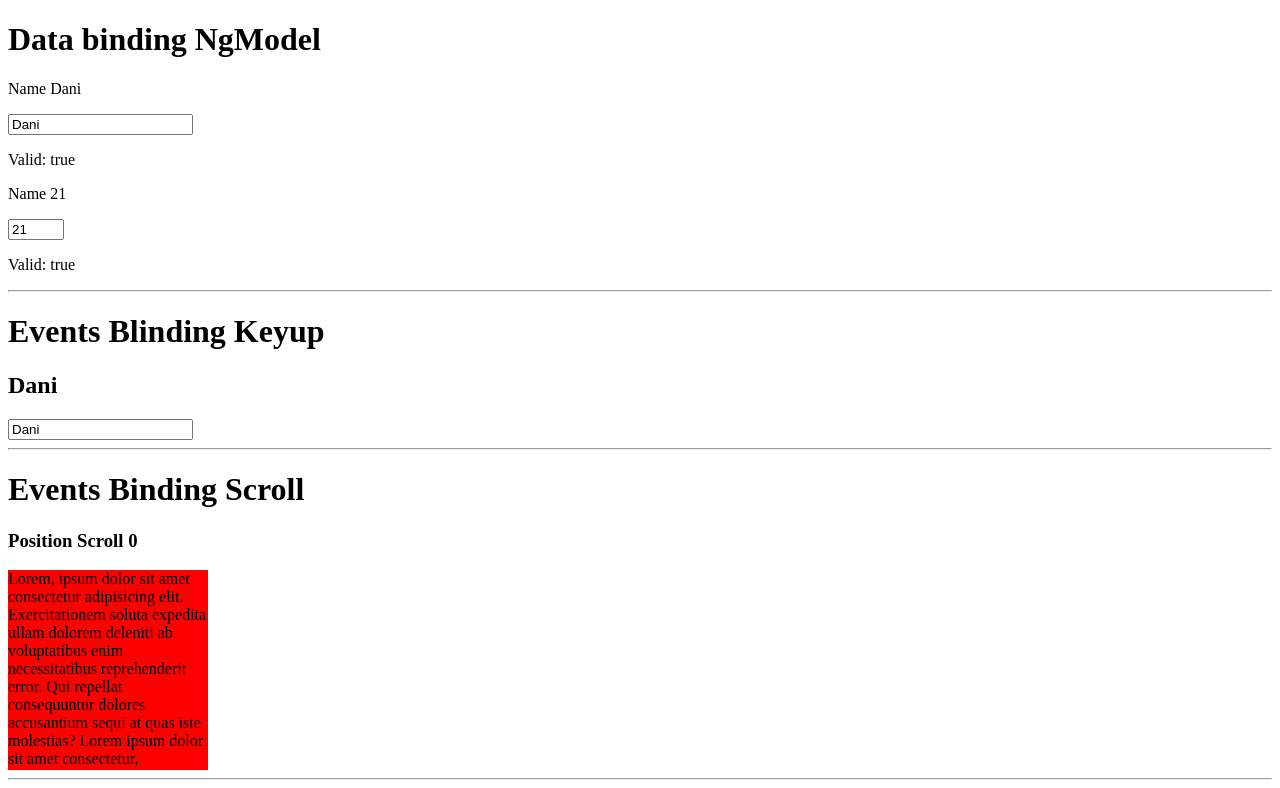
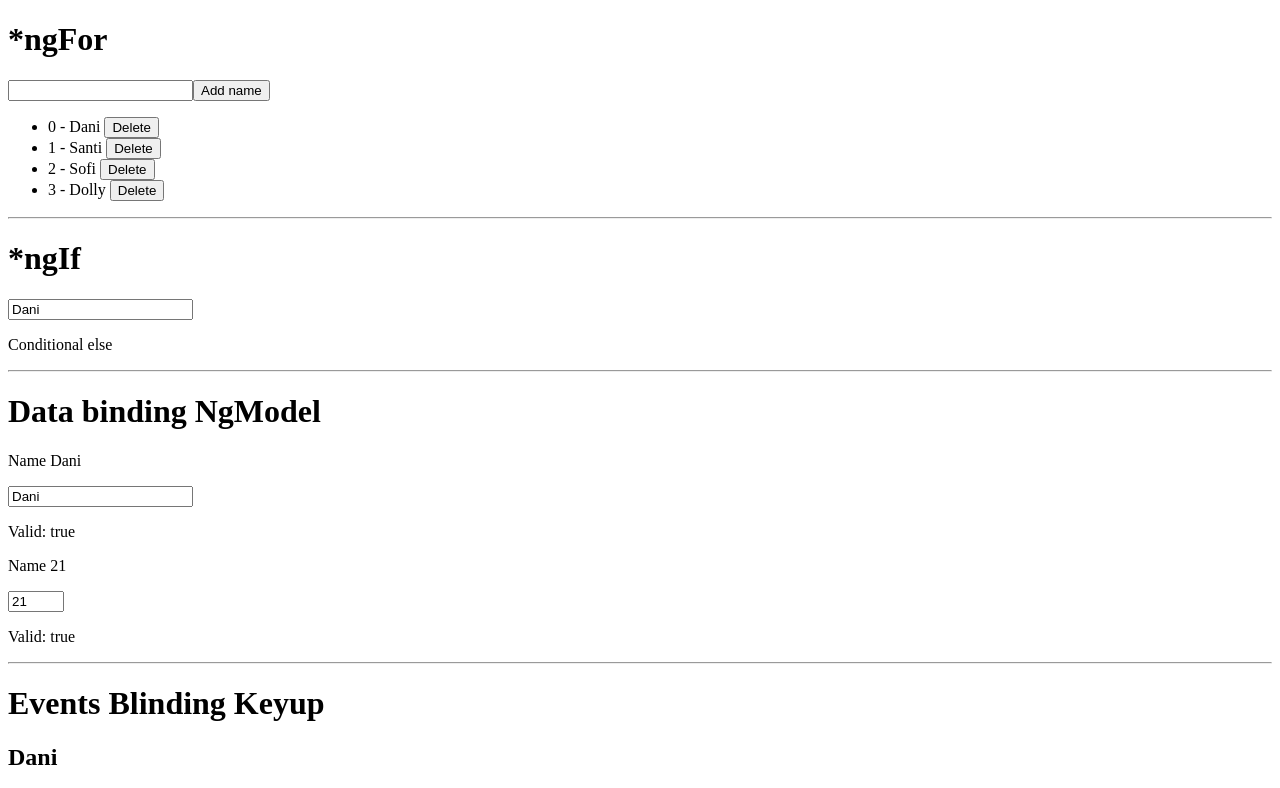
Before and after one commit to jsdnlb/angular-store, an Angular app: page / in a window 1280 px wide. Shown: the top 788 px of the page. Built offline with nearby package versions, Linux system fonts and the light colour scheme.

Commit message:
Using control structures ngIf and ngFor

```diff
--- a/src/app/app.component.html
+++ b/src/app/app.component.html
@@ -1,3 +1,24 @@
+<h1> *ngFor</h1>
+<input type="text" [(ngModel)]="newName">
+<button (click)="addName()" > Add name</button>
+<ul>
+  <li *ngIf="names.length === 0">There are no elements</li>
+ <li *ngFor="let name of names; index as i">
+   {{i}} - {{ name}}
+   <button (click)="deleteName(i)" >Delete</button>
+ </li>
+</ul>
+
+
+<hr><h1> *ngIf </h1>
+<input type="text" required [(ngModel)]="data.name">
+<p *ngIf="data.name === 'Daniel'"> Soy Daniel</p>
+<p *ngIf="data.name === 'Buitrago' && age === 18; else elseBlock"> Soy Buitrago</p>
+<ng-template #elseBlock>
+  <p>Conditional else</p>
+</ng-template>
+
+<hr>
 <h1>Data binding NgModel</h1>
 <p>Name {{ data.name}} </p>
 <input type="text" required="" #nameInput="ngModel" [(ngModel)]="data.name" >
--- a/src/app/app.component.ts
+++ b/src/app/app.component.ts
@@ -18,6 +18,8 @@ export class AppComponent {
     age: 50,
   };
   positionScrollDiv = 0;
+  names: string[] = ['Dani', 'Santi', 'Sofi','Dolly']
+  newName = ''
 
   toggleButton() {
     this.btnStatus = !this.btnStatus;
@@ -40,4 +42,13 @@ export class AppComponent {
     const element = event.target as HTMLInputElement;
     this.data.name = element.value;
   }
+
+  addName(){
+    this.names.push(this.newName)
+    this.newName = ''
+  }
+
+  deleteName(id: number){
+    this.names.splice(id, 1)
+  }
 }
```
